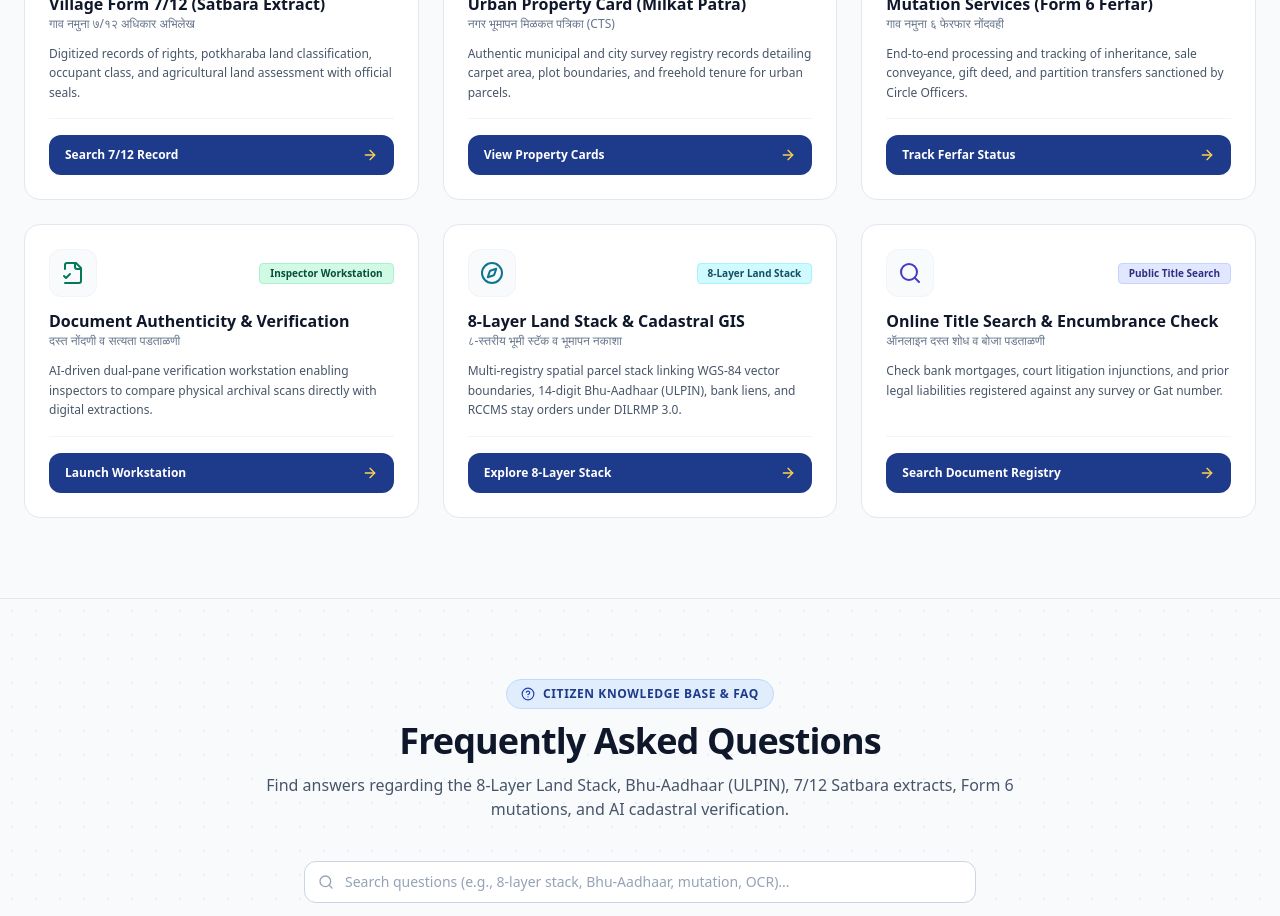
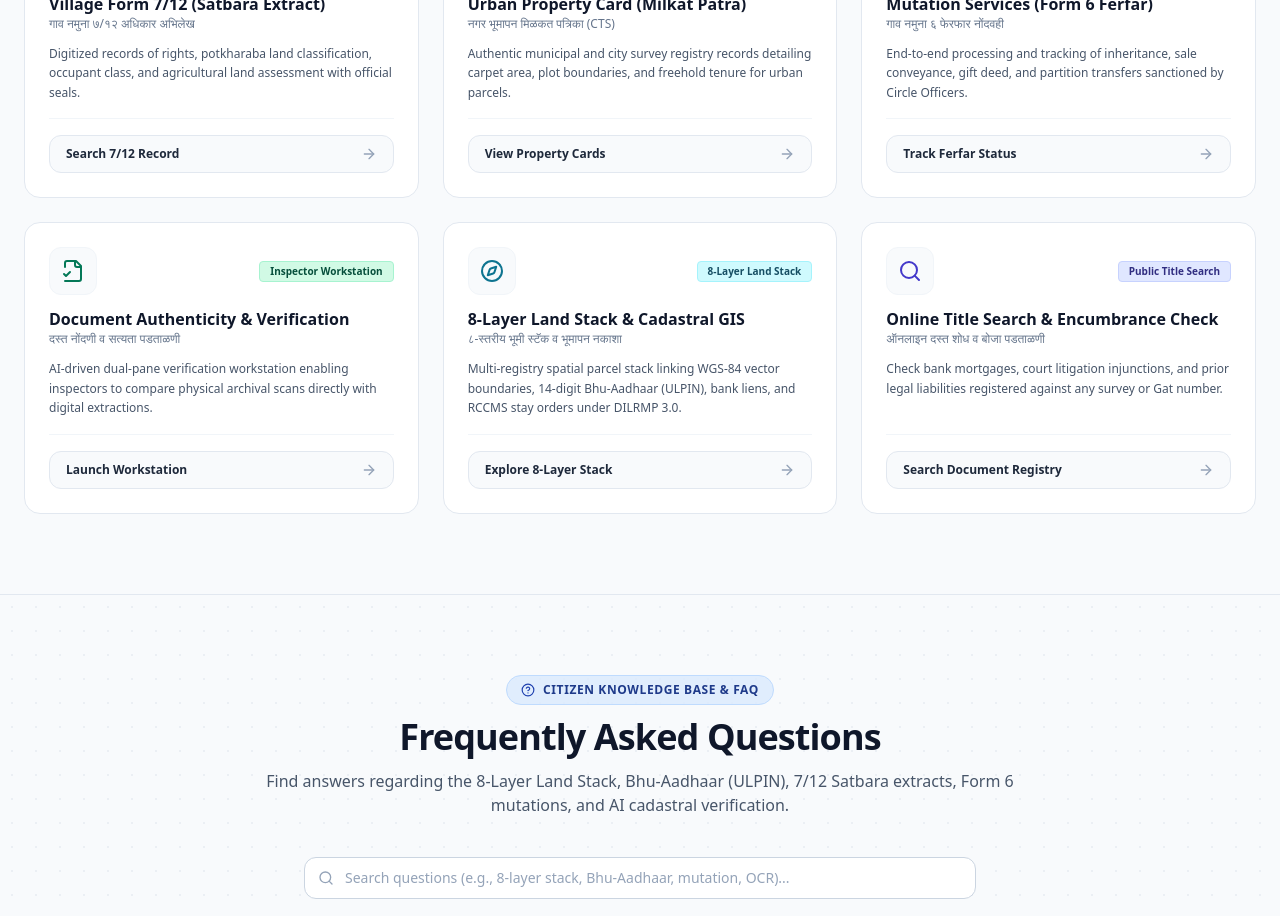
Before and after one commit to Saadali114/Intelligent-Land-Record-Digitization-and-Validation-System, a Next.js app in the folder frontend/: page / in a window 1280 px wide. Shown: the part 3800-4716 px from the top of the page. Built offline with nearby package versions, Linux system fonts and the light colour scheme; no server answers.

Commit message:
fix(landing): restore service card button hover effect and remove default blue background

```diff
--- a/frontend/components/landing/ServicesSection.tsx
+++ b/frontend/components/landing/ServicesSection.tsx
@@ -113,10 +113,10 @@ export const ServicesSection: React.FC = () => {
               <div className="pt-4 border-t border-slate-100">
                 <Link
                   href={s.link}
-                  className="w-full inline-flex items-center justify-between px-4 py-3 rounded-xl bg-blue-900 hover:bg-blue-800 text-white font-bold text-xs transition-all shadow-xs hover:shadow-md cursor-pointer"
+                  className="w-full inline-flex items-center justify-between px-4 py-2.5 rounded-xl bg-slate-50 hover:bg-blue-900 group-hover:bg-blue-900 text-slate-800 hover:text-white group-hover:text-white font-bold text-xs border border-slate-200 hover:border-blue-900 group-hover:border-blue-900 transition-all group-hover:shadow-xs cursor-pointer"
                 >
                   <span>{t(`services.items.${s.key}.actionText`)}</span>
-                  <ArrowRight className="w-4 h-4 text-amber-300 group-hover:translate-x-1 transition-transform" />
+                  <ArrowRight className="w-4 h-4 text-slate-400 group-hover:text-amber-400 group-hover:translate-x-1 transition-all" />
                 </Link>
               </div>
             </div>
```
